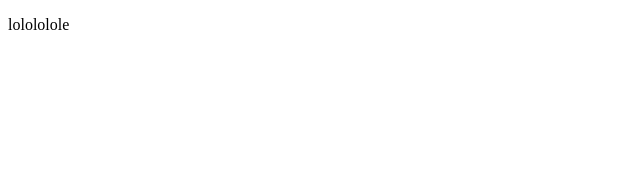
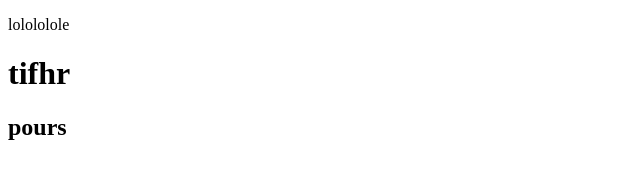
Before and after one commit to traaxz38/test, a plain HTML site: page index.html in a window 1280 px wide. Shown: the whole page, without its empty margins (0-640 px from the left). Drawn offline with Linux system fonts and the light colour scheme.

Commit message:
Update index.html

```diff
--- a/index.html
+++ b/index.html
@@ -7,5 +7,7 @@
 </head>
 <body>
 	<p>lolololole</p>
+	<h1>tifhr</h1>
+	<h2>pours</h2>
 </body>
 </html>
```
